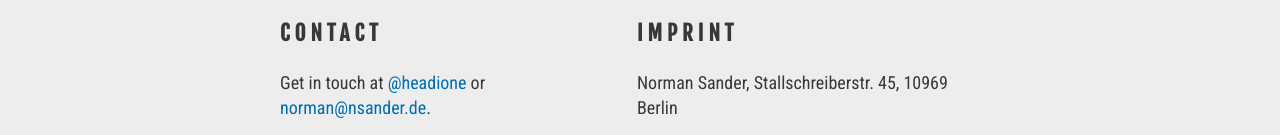
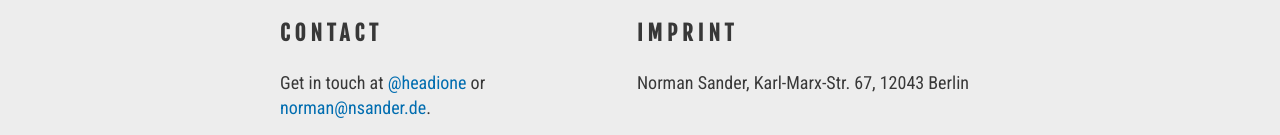
Before and after one commit to headione/nsander-site, a website: page index.html in a window 1280 px wide. Shown: the part 1947-2082 px from the top of the page. Drawn offline with Linux system fonts and the light colour scheme.

Commit message:
Changed address

```diff
--- a/index.html
+++ b/index.html
@@ -122,7 +122,7 @@
             <li class="footer-section-imprint">
                 <h3>Imprint</h3>
                 <div>
-                    <p>Norman Sander,  Stallschreiberstr. 45, 10969 Berlin</p>
+                    <p>Norman Sander,  Karl-Marx-Str. 67, 12043 Berlin</p>
                 </div>
             </li>
         </ul>
```
